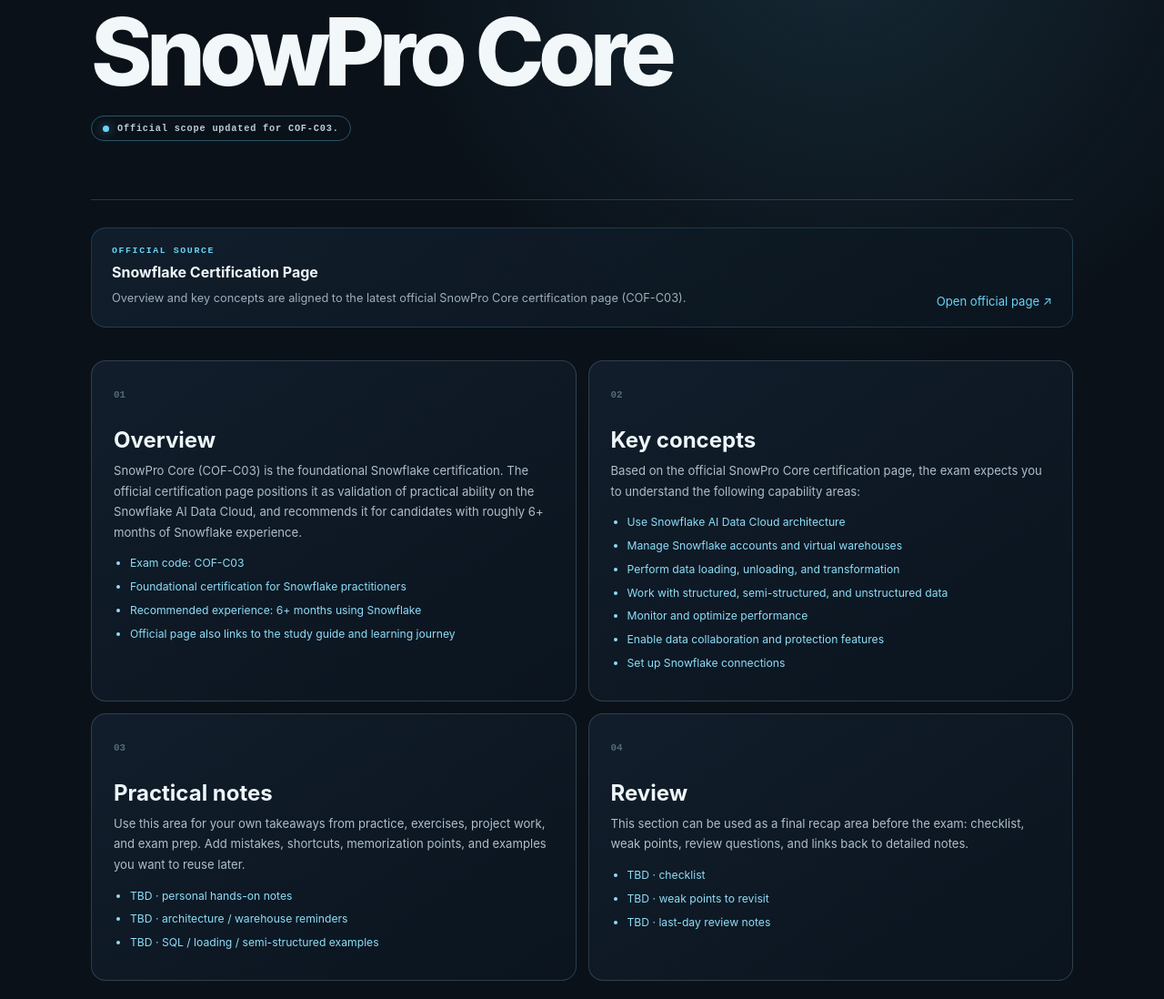
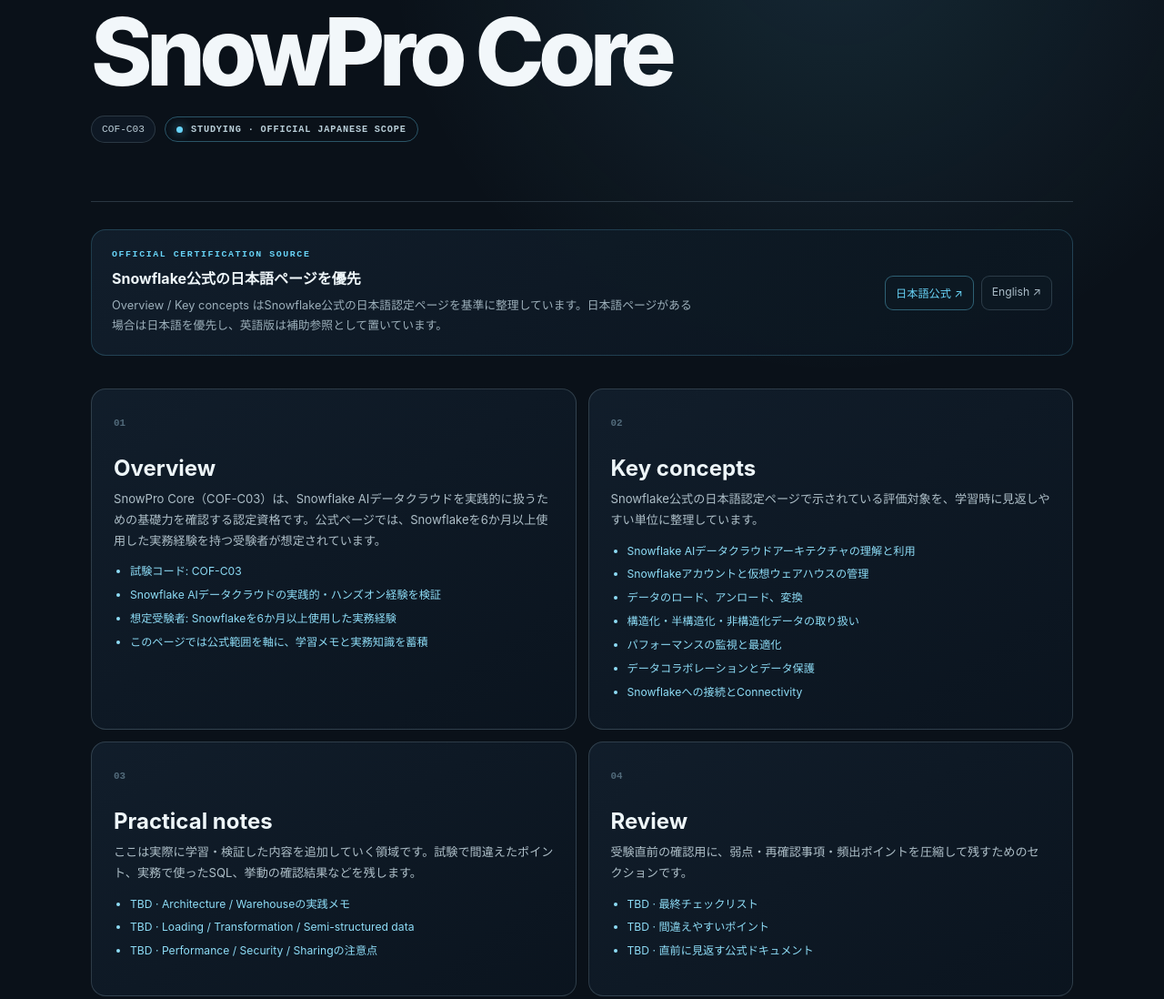
Before and after one commit to seiji1997/tecblog, an Astro site: page /tecblog/topics/snowflake/core in a window 1280 px wide. Shown: the part 240-1338 px from the top of the page at 91% size. Built offline with nearby package versions, Linux system fonts and the light colour scheme; Astro itself is replaced by a stand-in of ours.

Commit message:
Update Snowflake certification content

```diff
--- a/src/pages/topics/snowflake/[section].astro
+++ b/src/pages/topics/snowflake/[section].astro
@@ -8,51 +8,54 @@
       props: {
         eyebrow: 'CERTIFICATION',
         title: 'SnowPro Core',
-        heroNote: 'Official scope updated for COF-C03.',
+        examCode: 'COF-C03',
+        heroNote: 'STUDYING · OFFICIAL JAPANESE SCOPE',
+        officialJa: 'https://learn.snowflake.com/en/certifications/snowpro-core-jpn-C03/',
+        officialEn: 'https://learn.snowflake.com/en/certifications/snowpro-core-c03/',
         sections: [
           {
             no: '01',
             title: 'Overview',
-            body: 'SnowPro Core (COF-C03) is the foundational Snowflake certification. The official certification page positions it as validation of practical ability on the Snowflake AI Data Cloud, and recommends it for candidates with roughly 6+ months of Snowflake experience.',
+            body: 'SnowPro Core（COF-C03）は、Snowflake AIデータクラウドを実践的に扱うための基礎力を確認する認定資格です。公式ページでは、Snowflakeを6か月以上使用した実務経験を持つ受験者が想定されています。',
             bullets: [
-              'Exam code: COF-C03',
-              'Foundational certification for Snowflake practitioners',
-              'Recommended experience: 6+ months using Snowflake',
-              'Official page also links to the study guide and learning journey',
+              '試験コード: COF-C03',
+              'Snowflake AIデータクラウドの実践的・ハンズオン経験を検証',
+              '想定受験者: Snowflakeを6か月以上使用した実務経験',
+              'このページでは公式範囲を軸に、学習メモと実務知識を蓄積',
             ],
           },
           {
             no: '02',
             title: 'Key concepts',
-            body: 'Based on the official SnowPro Core certification page, the exam expects you to understand the following capability areas:',
+            body: 'Snowflake公式の日本語認定ページで示されている評価対象を、学習時に見返しやすい単位に整理しています。',
             bullets: [
-              'Use Snowflake AI Data Cloud architecture',
-              'Manage Snowflake accounts and virtual warehouses',
-              'Perform data loading, unloading, and transformation',
-              'Work with structured, semi-structured, and unstructured data',
-              'Monitor and optimize performance',
-              'Enable data collaboration and protection features',
-              'Set up Snowflake connections',
+              'Snowflake AIデータクラウドアーキテクチャの理解と利用',
+              'Snowflakeアカウントと仮想ウェアハウスの管理',
+              'データのロード、アンロード、変換',
+              '構造化・半構造化・非構造化データの取り扱い',
+              'パフォーマンスの監視と最適化',
+              'データコラボレーションとデータ保護',
+              'Snowflakeへの接続とConnectivity',
             ],
           },
           {
             no: '03',
             title: 'Practical notes',
-            body: 'Use this area for your own takeaways from practice, exercises, project work, and exam prep. Add mistakes, shortcuts, memorization points, and examples you want to reuse later.',
+            body: 'ここは実際に学習・検証した内容を追加していく領域です。試験で間違えたポイント、実務で使ったSQL、挙動の確認結果などを残します。',
             bullets: [
-              'TBD · personal hands-on notes',
-              'TBD · architecture / warehouse reminders',
-              'TBD · SQL / loading / semi-structured examples',
+              'TBD · Architecture / Warehouseの実践メモ',
+              'TBD · Loading / Transformation / Semi-structured data',
+              'TBD · Performance / Security / Sharingの注意点',
             ],
           },
           {
             no: '04',
             title: 'Review',
-            body: 'This section can be used as a final recap area before the exam: checklist, weak points, review questions, and links back to detailed notes.',
+            body: '受験直前の確認用に、弱点・再確認事項・頻出ポイントを圧縮して残すためのセクションです。',
             bullets: [
-              'TBD · checklist',
-              'TBD · weak points to revisit',
-              'TBD · last-day review notes',
+              'TBD · 最終チェックリスト',
+              'TBD · 間違えやすいポイント',
+              'TBD · 直前に見返す公式ドキュメント',
             ],
           },
         ],
@@ -60,78 +63,125 @@
     },
     {
       params: { section: 'data-engineer' },
-      props: { eyebrow: 'CERTIFICATION', title: 'Advanced Data Engineer' },
+      props: {
+        eyebrow: 'CERTIFICATION',
+        title: 'Advanced Data Engineer',
+        examCode: 'DEA-C02',
+        heroNote: 'PLANNED · OFFICIAL JAPANESE SCOPE',
+        officialJa: 'https://learn.snowflake.com/en/certifications/snowpro-adv-dea-jpn-C02/',
+        officialEn: 'https://learn.snowflake.com/en/certifications/snowpro-advanced-dataengineer-C02/',
+        sections: [
+          {
+            no: '01',
+            title: 'Overview',
+            body: 'SnowPro Advanced: Data Engineer（DEA-C02）は、Snowflakeを利用して包括的なデータエンジニアリングの原則を適用するための高度な知識とスキルを確認する認定です。公式ページでは、データエンジニアリング経験が2年以上あり、Snowflakeを実務で利用した経験を持つ受験者が想定されています。',
+            bullets: [
+              '試験コード: DEA-C02',
+              '対象: 高度なSnowflake Data Engineering',
+              '想定: Data Engineering経験2年以上 + Snowflake実務経験',
+            ],
+          },
+          {
+            no: '02',
+            title: 'Key concepts',
+            body: '公式ページで示される評価対象をベースに、今後の学習ノートをこの単位へ紐づけます。',
+            bullets: [
+              'Data Lake / API / On-premisesからのデータソーシング',
+              'クラウド間でのデータ変換・複製・共有',
+              'ほぼリアルタイムのEnd-to-End Stream設計',
+              'Data Engineer workload向けのスケーラブルなCompute設計',
+              'Performance metricsの評価',
+            ],
+          },
+          {
+            no: '03',
+            title: 'Practical notes',
+            body: 'TBD · 実装・演習・模擬試験から得た内容を追加します。',
+            bullets: ['TBD · Pipelines', 'TBD · Streams / Tasks / Snowpipe', 'TBD · Performance / Operations'],
+          },
+          {
+            no: '04',
+            title: 'Review',
+            body: 'TBD · 受験前の総復習用セクションです。',
+            bullets: ['TBD · checklist', 'TBD · weak points', 'TBD · final review'],
+          },
+        ],
+      },
     },
     {
       params: { section: 'architect' },
-      props: { eyebrow: 'CERTIFICATION', title: 'Advanced Architect' },
+      props: {
+        eyebrow: 'CERTIFICATION',
+        title: 'Advanced Architect',
+        examCode: 'ARA-C01',
+        heroNote: 'PLANNED · OFFICIAL JAPANESE SCOPE',
+        officialJa: 'https://learn.snowflake.com/en/certifications/snowpro-adv-ara-jpn/',
+        officialEn: 'https://learn.snowflake.com/en/certifications/snowpro-advanced-architect/',
+        sections: [
+          {
+            no: '01',
+            title: 'Overview',
+            body: 'SnowPro Advanced: Architect（ARA-C01）は、Snowflakeを利用して包括的なアーキテクトソリューションを設計・適用するための高度な知識とスキルを確認する認定です。公式ページでは、本番環境でArchitectとして2年以上Snowflakeを扱った経験が想定されています。',
+            bullets: [
+              '試験コード: ARA-C01',
+              '対象: End-to-EndのSnowflake Architecture',
+              '想定: 本番環境でArchitectとしてSnowflake実務経験2年以上',
+            ],
           },
           {
-      params: { section: 'architecture' },
-      props: { eyebrow: 'PLATFORM', title: 'Architecture' },
+            no: '02',
+            title: 'Key concepts',
+            body: '公式ページで示される評価対象を、今後のArchitectureノートの骨格として整理しています。',
+            bullets: [
+              'SourceからConsumptionまでのEnd-to-End Data Flow設計',
+              'Business / Security / Compliance要件を満たすData Architecture',
+              'Performance最適化のためのSnowflake / Third-party tool選定',
+              'Snowflake Marketplace / Data Exchangeを用いたShared Dataset設計',
+              'SQL以外のCodingやDevOps / DataOps設計経験も有用',
+            ],
           },
           {
-      params: { section: 'data-engineering' },
-      props: { eyebrow: 'PIPELINES', title: 'Data Engineering' },
+            no: '03',
+            title: 'Practical notes',
+            body: 'TBD · 設計判断、トレードオフ、実務Architectureの学びを追加します。',
+            bullets: ['TBD · architecture patterns', 'TBD · security / compliance', 'TBD · performance / sharing'],
           },
           {
-      params: { section: 'storage-data' },
-      props: { eyebrow: 'DATA LAYER', title: 'Storage & Data' },
+            no: '04',
+            title: 'Review',
+            body: 'TBD · 受験前の総復習用セクションです。',
+            bullets: ['TBD · checklist', 'TBD · weak points', 'TBD · final review'],
           },
-    {
-      params: { section: 'performance-cost' },
-      props: { eyebrow: 'EFFICIENCY', title: 'Performance & Cost' },
+        ],
       },
-    {
-      params: { section: 'security-governance' },
-      props: { eyebrow: 'CONTROL', title: 'Security & Governance' },
     },
-    {
-      params: { section: 'sharing-integration' },
-      props: { eyebrow: 'CONNECT', title: 'Sharing & Integration' },
-    },
-    {
-      params: { section: 'apps-development' },
-      props: { eyebrow: 'BUILD', title: 'Apps & Development' },
-    },
+    { params: { section: 'architecture' }, props: { eyebrow: 'PLATFORM', title: 'Architecture' } },
+    { params: { section: 'data-engineering' }, props: { eyebrow: 'PIPELINES', title: 'Data Engineering' } },
+    { params: { section: 'storage-data' }, props: { eyebrow: 'DATA LAYER', title: 'Storage & Data' } },
+    { params: { section: 'performance-cost' }, props: { eyebrow: 'EFFICIENCY', title: 'Performance & Cost' } },
+    { params: { section: 'security-governance' }, props: { eyebrow: 'CONTROL', title: 'Security & Governance' } },
+    { params: { section: 'sharing-integration' }, props: { eyebrow: 'CONNECT', title: 'Sharing & Integration' } },
+    { params: { section: 'apps-development' }, props: { eyebrow: 'BUILD', title: 'Apps & Development' } },
   ];
 }
 
 const {
   eyebrow,
   title,
+  examCode,
   heroNote = 'UI READY · CONTENT TBD',
+  officialJa,
+  officialEn,
   sections = [
-    {
-      no: '01',
-      title: 'Overview',
-      body: 'TBD · high-level overview and purpose of this page.',
-      bullets: ['TBD'],
-    },
-    {
-      no: '02',
-      title: 'Key concepts',
-      body: 'TBD · important concepts to organize here.',
-      bullets: ['TBD'],
-    },
-    {
-      no: '03',
-      title: 'Practical notes',
-      body: 'TBD · hands-on notes and examples.',
-      bullets: ['TBD'],
-    },
-    {
-      no: '04',
-      title: 'Review',
-      body: 'TBD · review checklist and summary.',
-      bullets: ['TBD'],
-    },
+    { no: '01', title: 'Overview', body: 'TBD · high-level overview and purpose of this page.', bullets: ['TBD'] },
+    { no: '02', title: 'Key concepts', body: 'TBD · important concepts to organize here.', bullets: ['TBD'] },
+    { no: '03', title: 'Practical notes', body: 'TBD · hands-on notes and examples.', bullets: ['TBD'] },
+    { no: '04', title: 'Review', body: 'TBD · review checklist and summary.', bullets: ['TBD'] },
   ],
 } = Astro.props;
 
 const BASE = import.meta.env.BASE_URL.replace(/\/$/, '');
 const route = (path = '') => `${BASE}/${path.replace(/^\/+/, '')}`;
-const isCore = title === 'SnowPro Core';
 ---
 
 <BaseLayout title={`${title} | Snowflake | Seiji Tech Atlas`}>
@@ -142,20 +192,23 @@
       <div class="label">SNOWFLAKE / {eyebrow}</div>
       <h1>{title}</h1>
 
-      <div class="status">
-        <span></span>
-        {heroNote}
+      <div class="hero-meta">
+        {examCode && <code>{examCode}</code>}
+        <div class="status"><span></span>{heroNote}</div>
       </div>
     </section>
 
-    {isCore && (
+    {officialJa && (
       <section class="resource-callout">
         <div>
-          <small>OFFICIAL SOURCE</small>
-          <strong>Snowflake Certification Page</strong>
-          <p>Overview and key concepts are aligned to the latest official SnowPro Core certification page (COF-C03).</p>
+          <small>OFFICIAL CERTIFICATION SOURCE</small>
+          <strong>Snowflake公式の日本語ページを優先</strong>
+          <p>Overview / Key concepts はSnowflake公式の日本語認定ページを基準に整理しています。日本語ページがある場合は日本語を優先し、英語版は補助参照として置いています。</p>
         </div>
-        <a href="https://learn.snowflake.com/en/certifications/snowpro-core-kor-C03/" target="_blank" rel="noreferrer">Open official page ↗</a>
+        <div class="source-actions">
+          <a class="primary" href={officialJa} target="_blank" rel="noreferrer">日本語公式 ↗</a>
+          {officialEn && <a href={officialEn} target="_blank" rel="noreferrer">English ↗</a>}
+        </div>
       </section>
     )}
 
@@ -165,9 +218,7 @@
           <span>{section.no}</span>
           <h2>{section.title}</h2>
           <p class="body-copy">{section.body}</p>
-          <ul>
-            {section.bullets.map((bullet) => <li>{bullet}</li>)}
-          </ul>
+          <ul>{section.bullets.map((bullet) => <li>{bullet}</li>)}</ul>
         </article>
       ))}
     </section>
@@ -175,160 +226,29 @@
 </BaseLayout>
 
 <style>
-  :global(body) {
-    background:
-      radial-gradient(circle at 72% 10%, rgba(104, 212, 248, .12), transparent 30%),
-      #0a1119;
-  }
-
-  .page {
-    width: min(1080px, calc(100% - 40px));
-    margin: 0 auto;
-    padding: 42px 0 100px;
-  }
-
-  .back {
-    color: #8fa4b0;
-    font-size: .82rem;
-  }
-
-  .hero {
-    padding: 86px 0 64px;
-    border-bottom: 1px solid rgba(190, 220, 240, .18);
-  }
-
-  .label {
-    color: #68d4f8;
-    font: 800 .68rem/1 ui-monospace, monospace;
-    letter-spacing: .17em;
-  }
-
-  h1 {
-    margin: 14px 0 24px;
-    color: #f2f7fa;
-    font-size: clamp(3.2rem, 8vw, 6.5rem);
-    line-height: .9;
-    letter-spacing: -.065em;
-  }
-
-  .status {
-    display: flex;
-    width: fit-content;
-    align-items: center;
-    gap: 9px;
-    padding: 8px 12px;
-    border: 1px solid rgba(104, 212, 248, .35);
-    border-radius: 999px;
-    color: #b9ced8;
-    font: 700 .64rem/1 ui-monospace, monospace;
-    letter-spacing: .08em;
-  }
-
-  .status span {
-    width: 7px;
-    height: 7px;
-    border-radius: 50%;
-    background: #68d4f8;
-    box-shadow: 0 0 12px rgba(104, 212, 248, .7);
-  }
-
-  .resource-callout {
-    display: flex;
-    align-items: end;
-    justify-content: space-between;
-    gap: 20px;
-    margin-top: 30px;
-    padding: 20px 22px;
-    border: 1px solid rgba(104, 212, 248, .18);
-    border-radius: 16px;
-    background: linear-gradient(145deg, rgba(18, 31, 44, .95), rgba(11, 21, 31, .95));
-  }
-
-  .resource-callout small {
-    display: block;
-    color: #68d4f8;
-    font: 800 .62rem/1 ui-monospace, monospace;
-    letter-spacing: .16em;
-  }
-
-  .resource-callout strong {
-    display: block;
-    margin-top: 8px;
-    color: #eef6f9;
-    font-size: 1rem;
-  }
-
-  .resource-callout p {
-    margin: 8px 0 0;
-    color: #9db0bb;
-    font-size: .8rem;
-    line-height: 1.7;
-  }
-
-  .resource-callout a {
-    flex: 0 0 auto;
-    color: #68d4f8;
-    font-size: .82rem;
-  }
-
-  .frame-grid {
-    display: grid;
-    grid-template-columns: repeat(2, 1fr);
-    gap: 13px;
-    margin-top: 36px;
-  }
-
-  .frame-grid article {
-    min-height: 260px;
-    padding: 24px;
-    border: 1px solid rgba(190, 220, 240, .19);
-    border-radius: 16px;
-    background:
-      linear-gradient(145deg, rgba(18, 31, 44, .95), rgba(11, 21, 31, .95));
-  }
-
-  .frame-grid article > span {
-    color: #526b7b;
-    font: 700 .68rem/1 ui-monospace, monospace;
-  }
-
-  .frame-grid h2 {
-    margin: 28px 0 8px;
-    color: #eef6f9;
-  }
-
-  .body-copy {
-    margin: 0;
-    color: #aebfc8;
-    font-size: .82rem;
-    line-height: 1.72;
-  }
-
-  .frame-grid ul {
-    margin: 14px 0 0;
-    padding-left: 18px;
-    color: #68d4f8;
-  }
-
-  .frame-grid li {
-    margin: 0 0 7px;
-    color: #8eddf7;
-    font-size: .76rem;
-    line-height: 1.55;
-  }
-
-  @media (max-width: 700px) {
-    .resource-callout {
-      display: block;
-    }
-
-    .resource-callout a {
-      display: inline-block;
-      margin-top: 12px;
-    }
-
-    .frame-grid {
-      grid-template-columns: 1fr;
-    }
-  }
+  :global(body) { background: radial-gradient(circle at 72% 10%, rgba(104,212,248,.12), transparent 30%), #0a1119; }
+  .page { width:min(1080px,calc(100% - 40px)); margin:0 auto; padding:42px 0 100px; }
+  .back { color:#8fa4b0; font-size:.82rem; }
+  .hero { padding:86px 0 64px; border-bottom:1px solid rgba(190,220,240,.18); }
+  .label { color:#68d4f8; font:800 .68rem/1 ui-monospace,monospace; letter-spacing:.17em; }
+  h1 { margin:14px 0 24px; color:#f2f7fa; font-size:clamp(3.2rem,8vw,6.5rem); line-height:.9; letter-spacing:-.065em; }
+  .hero-meta { display:flex; flex-wrap:wrap; align-items:center; gap:10px; }
+  .hero-meta code { padding:8px 11px; border:1px solid rgba(190,220,240,.16); border-radius:999px; color:#b9cbd5; background:rgba(17,29,41,.72); font-size:.7rem; }
+  .status { display:flex; width:fit-content; align-items:center; gap:9px; padding:8px 12px; border:1px solid rgba(104,212,248,.35); border-radius:999px; color:#b9ced8; font:700 .64rem/1 ui-monospace,monospace; letter-spacing:.08em; }
+  .status span { width:7px; height:7px; border-radius:50%; background:#68d4f8; box-shadow:0 0 12px rgba(104,212,248,.7); }
+  .resource-callout { display:flex; align-items:center; justify-content:space-between; gap:24px; margin-top:30px; padding:22px; border:1px solid rgba(104,212,248,.20); border-radius:16px; background:linear-gradient(145deg,rgba(18,31,44,.95),rgba(11,21,31,.95)); }
+  .resource-callout small { display:block; color:#68d4f8; font:800 .62rem/1 ui-monospace,monospace; letter-spacing:.16em; }
+  .resource-callout strong { display:block; margin-top:8px; color:#eef6f9; font-size:1rem; }
+  .resource-callout p { max-width:650px; margin:8px 0 0; color:#9db0bb; font-size:.8rem; line-height:1.7; }
+  .source-actions { display:flex; gap:8px; flex:0 0 auto; }
+  .source-actions a { padding:9px 11px; border:1px solid rgba(190,220,240,.18); border-radius:9px; color:#a9bbc6; background:rgba(14,25,36,.76); font-size:.76rem; }
+  .source-actions a.primary { border-color:rgba(104,212,248,.38); color:#68d4f8; }
+  .frame-grid { display:grid; grid-template-columns:repeat(2,1fr); gap:13px; margin-top:36px; }
+  .frame-grid article { min-height:280px; padding:24px; border:1px solid rgba(190,220,240,.19); border-radius:16px; background:linear-gradient(145deg,rgba(18,31,44,.95),rgba(11,21,31,.95)); }
+  .frame-grid article > span { color:#526b7b; font:700 .68rem/1 ui-monospace,monospace; }
+  .frame-grid h2 { margin:28px 0 8px; color:#eef6f9; }
+  .body-copy { margin:0; color:#aebfc8; font-size:.82rem; line-height:1.72; }
+  .frame-grid ul { margin:14px 0 0; padding-left:18px; }
+  .frame-grid li { margin:0 0 7px; color:#8eddf7; font-size:.76rem; line-height:1.55; }
+  @media (max-width:700px) { .resource-callout { display:block; } .source-actions { margin-top:14px; flex-wrap:wrap; } .frame-grid { grid-template-columns:1fr; } }
 </style>
```
Also changed, not shown: src/pages/topics/[slug].astro (+33 -12 lines). Lines whose indentation alone changed are shown as unchanged.
